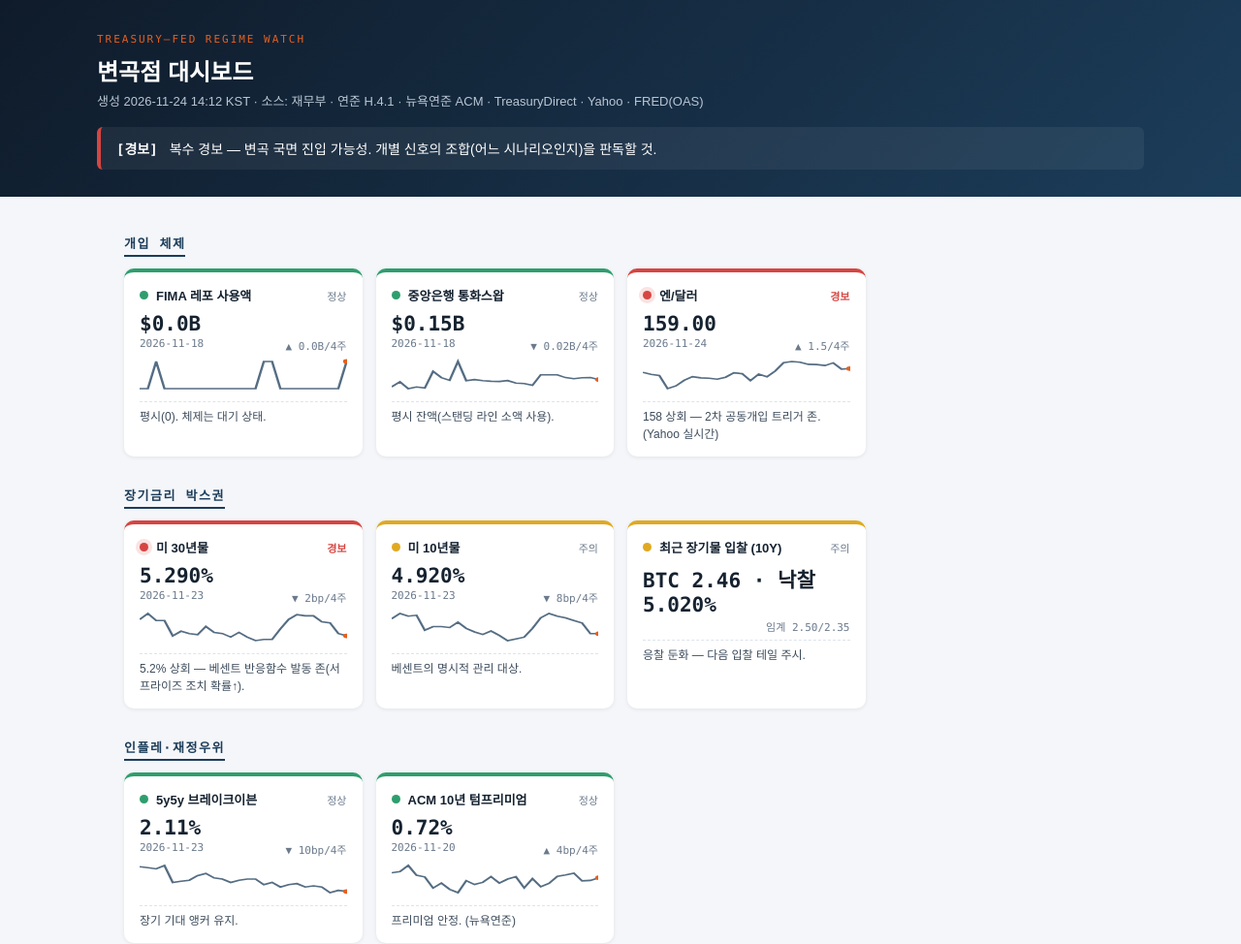
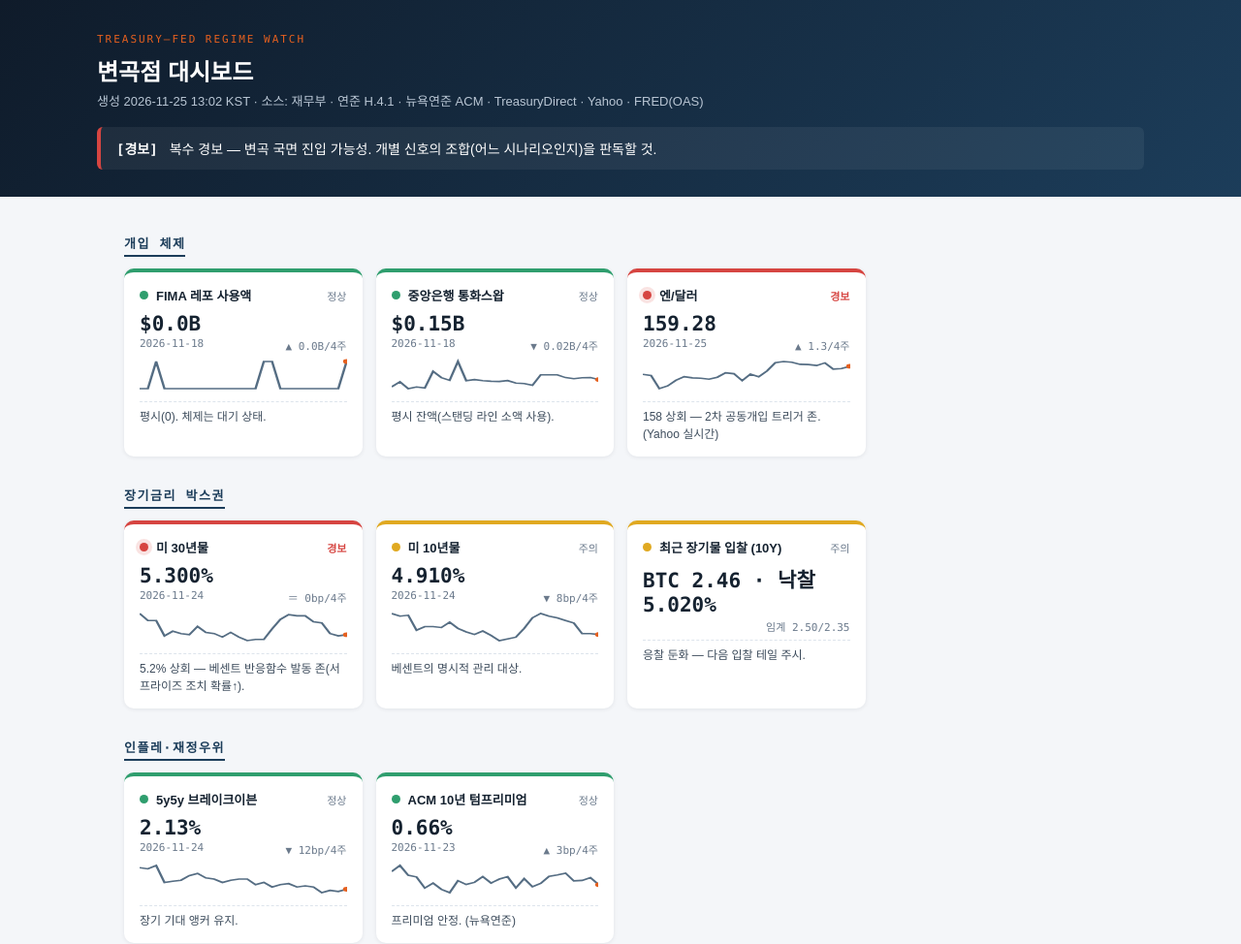
Before and after one commit to hoee213/macro-regime-watch, a plain HTML site: page docs/index.html in a window 1280 px wide. Shown: the top 974 px of the page at 97% size. Drawn offline with Linux system fonts and the light colour scheme.

Commit message:
대시보드 갱신 2026-11-25 13:02 KST

```diff
--- a/docs/index.html
+++ b/docs/index.html
@@ -68,7 +68,7 @@ body { background:var(--paper); color:var(--ink);
   <div class="wrap" style="padding:0;">
     <div class="eyebrow">Treasury–Fed Regime Watch</div>
     <h1>변곡점 대시보드</h1>
-    <div class="sub">생성 2026-11-24 14:12 KST · 소스: 재무부 · 연준 H.4.1 · 뉴욕연준 ACM · TreasuryDirect · Yahoo · FRED(OAS)</div>
+    <div class="sub">생성 2026-11-25 13:02 KST · 소스: 재무부 · 연준 H.4.1 · 뉴욕연준 ACM · TreasuryDirect · Yahoo · FRED(OAS)</div>
     <div class="regime st-red"><b>[경보]</b> 복수 경보 — 변곡 국면 진입 가능성. 개별 신호의 조합(어느 시나리오인지)을 판독할 것.</div>
   </div>
 </div>
@@ -104,9 +104,9 @@ body { background:var(--paper); color:var(--ink);
           <span class="card-name">엔/달러</span>
           <span class="card-status">경보</span>
         </div>
-        <div class="card-val">159.00</div>
-        <div class="card-meta"><span>2026-11-24</span><span>▲ 1.5/4주</span></div>
-        <svg class="spark" viewBox="0 0 140 34" preserveAspectRatio="none"><polyline points="0.0,14.2 5.6,16.3 11.2,17.4 16.8,31.0 22.4,28.2 28.0,22.4 33.6,18.6 39.2,19.9 44.8,20.2 50.4,21.2 56.0,19.2 61.6,14.6 67.2,15.6 72.8,22.7 78.4,16.1 84.0,18.7 89.6,12.7 95.2,4.2 100.8,3.0 106.4,3.8 112.0,5.9 117.6,6.1 123.2,7.1 128.8,4.4 134.4,10.8 140.0,10.3" /><circle cx="140.0" cy="10.3" r="2.4"/></svg>
+        <div class="card-val">159.28</div>
+        <div class="card-meta"><span>2026-11-25</span><span>▲ 1.3/4주</span></div>
+        <svg class="spark" viewBox="0 0 140 34" preserveAspectRatio="none"><polyline points="0.0,16.3 5.6,17.4 11.2,31.0 16.8,28.2 22.4,22.4 28.0,18.6 33.6,19.9 39.2,20.2 44.8,21.2 50.4,19.2 56.0,14.6 61.6,15.6 67.2,22.7 72.8,16.1 78.4,18.7 84.0,12.7 89.6,4.2 95.2,3.0 100.8,3.8 106.4,5.9 112.0,6.1 117.6,7.1 123.2,4.4 128.8,10.8 134.4,10.2 140.0,7.9" /><circle cx="140.0" cy="7.9" r="2.4"/></svg>
         <div class="card-note">158 상회 — 2차 공동개입 트리거 존. (Yahoo 실시간)</div>
       </div></div>
     <h2 class="grp">장기금리 박스권</h2>
@@ -117,9 +117,9 @@ body { background:var(--paper); color:var(--ink);
           <span class="card-name">미 30년물</span>
           <span class="card-status">경보</span>
         </div>
-        <div class="card-val">5.290%</div>
-        <div class="card-meta"><span>2026-11-23</span><span>▼ 2bp/4주</span></div>
-        <svg class="spark" viewBox="0 0 140 34" preserveAspectRatio="none"><polyline points="0.0,9.1 5.6,3.0 11.2,10.3 16.8,10.3 22.4,26.1 28.0,21.3 33.6,23.7 39.2,24.9 44.8,16.4 50.4,22.5 56.0,23.7 61.6,27.3 67.2,22.5 72.8,27.3 78.4,31.0 84.0,29.8 89.6,29.8 95.2,18.8 100.8,9.1 106.4,4.2 112.0,5.4 117.6,5.4 123.2,11.5 128.8,12.7 134.4,23.7 140.0,26.1" /><circle cx="140.0" cy="26.1" r="2.4"/></svg>
+        <div class="card-val">5.300%</div>
+        <div class="card-meta"><span>2026-11-24</span><span>＝ 0bp/4주</span></div>
+        <svg class="spark" viewBox="0 0 140 34" preserveAspectRatio="none"><polyline points="0.0,3.0 5.6,10.3 11.2,10.3 16.8,26.1 22.4,21.3 28.0,23.7 33.6,24.9 39.2,16.4 44.8,22.5 50.4,23.7 56.0,27.3 61.6,22.5 67.2,27.3 72.8,31.0 78.4,29.8 84.0,29.8 89.6,18.8 95.2,9.1 100.8,4.2 106.4,5.4 112.0,5.4 117.6,11.5 123.2,12.7 128.8,23.7 134.4,26.1 140.0,24.9" /><circle cx="140.0" cy="24.9" r="2.4"/></svg>
         <div class="card-note">5.2% 상회 — 베센트 반응함수 발동 존(서프라이즈 조치 확률↑).</div>
       </div>
       <div class="card st-yellow">
@@ -128,9 +128,9 @@ body { background:var(--paper); color:var(--ink);
           <span class="card-name">미 10년물</span>
           <span class="card-status">주의</span>
         </div>
-        <div class="card-val">4.920%</div>
-        <div class="card-meta"><span>2026-11-23</span><span>▼ 8bp/4주</span></div>
-        <svg class="spark" viewBox="0 0 140 34" preserveAspectRatio="none"><polyline points="0.0,8.4 5.6,3.0 11.2,5.7 16.8,4.8 22.4,20.2 28.0,16.5 33.6,16.5 39.2,17.5 44.8,12.0 50.4,18.4 56.0,22.0 61.6,24.7 67.2,21.1 72.8,25.6 78.4,31.0 84.0,29.2 89.6,27.4 95.2,18.4 100.8,7.5 106.4,3.0 112.0,5.7 117.6,7.5 123.2,10.2 128.8,12.9 134.4,23.8 140.0,23.8" /><circle cx="140.0" cy="23.8" r="2.4"/></svg>
+        <div class="card-val">4.910%</div>
+        <div class="card-meta"><span>2026-11-24</span><span>▼ 8bp/4주</span></div>
+        <svg class="spark" viewBox="0 0 140 34" preserveAspectRatio="none"><polyline points="0.0,3.0 5.6,5.7 11.2,4.8 16.8,20.2 22.4,16.5 28.0,16.5 33.6,17.5 39.2,12.0 44.8,18.4 50.4,22.0 56.0,24.7 61.6,21.1 67.2,25.6 72.8,31.0 78.4,29.2 84.0,27.4 89.6,18.4 95.2,7.5 100.8,3.0 106.4,5.7 112.0,7.5 117.6,10.2 123.2,12.9 128.8,23.8 134.4,23.8 140.0,24.7" /><circle cx="140.0" cy="24.7" r="2.4"/></svg>
         <div class="card-note">베센트의 명시적 관리 대상.</div>
       </div>
       <div class="card st-yellow">
@@ -152,9 +152,9 @@ body { background:var(--paper); color:var(--ink);
           <span class="card-name">5y5y 브레이크이븐</span>
           <span class="card-status">정상</span>
         </div>
-        <div class="card-val">2.11%</div>
-        <div class="card-meta"><span>2026-11-23</span><span>▼ 10bp/4주</span></div>
-        <svg class="spark" viewBox="0 0 140 34" preserveAspectRatio="none"><polyline points="0.0,4.2 5.6,5.3 11.2,6.5 16.8,3.0 22.4,20.5 28.0,19.3 33.6,18.2 39.2,13.5 44.8,11.2 50.4,15.8 56.0,17.0 61.6,20.5 67.2,18.2 72.8,17.0 78.4,17.0 84.0,22.8 89.6,20.5 95.2,25.2 100.8,22.8 106.4,21.7 112.0,25.2 117.6,24.0 123.2,25.2 128.8,31.0 134.4,28.7 140.0,29.8" /><circle cx="140.0" cy="29.8" r="2.4"/></svg>
+        <div class="card-val">2.13%</div>
+        <div class="card-meta"><span>2026-11-24</span><span>▼ 12bp/4주</span></div>
+        <svg class="spark" viewBox="0 0 140 34" preserveAspectRatio="none"><polyline points="0.0,5.3 5.6,6.5 11.2,3.0 16.8,20.5 22.4,19.3 28.0,18.2 33.6,13.5 39.2,11.2 44.8,15.8 50.4,17.0 56.0,20.5 61.6,18.2 67.2,17.0 72.8,17.0 78.4,22.8 84.0,20.5 89.6,25.2 95.2,22.8 100.8,21.7 106.4,25.2 112.0,24.0 117.6,25.2 123.2,31.0 128.8,28.7 134.4,29.8 140.0,27.5" /><circle cx="140.0" cy="27.5" r="2.4"/></svg>
         <div class="card-note">장기 기대 앵커 유지.</div>
       </div>
       <div class="card st-green">
@@ -163,9 +163,9 @@ body { background:var(--paper); color:var(--ink);
           <span class="card-name">ACM 10년 텀프리미엄</span>
           <span class="card-status">정상</span>
         </div>
-        <div class="card-val">0.72%</div>
-        <div class="card-meta"><span>2026-11-20</span><span>▲ 4bp/4주</span></div>
-        <svg class="spark" viewBox="0 0 140 34" preserveAspectRatio="none"><polyline points="0.0,10.5 5.6,9.3 11.2,3.0 16.8,13.1 22.4,14.8 28.0,26.3 33.6,21.2 39.2,27.6 44.8,31.0 50.4,18.7 56.0,22.6 61.6,20.4 67.2,14.5 72.8,21.1 78.4,17.0 84.0,14.6 89.6,26.1 95.2,16.5 100.8,25.0 106.4,21.4 112.0,14.2 117.6,12.7 123.2,10.9 128.8,18.9 134.4,18.4 140.0,15.6" /><circle cx="140.0" cy="15.6" r="2.4"/></svg>
+        <div class="card-val">0.66%</div>
+        <div class="card-meta"><span>2026-11-23</span><span>▲ 3bp/4주</span></div>
+        <svg class="spark" viewBox="0 0 140 34" preserveAspectRatio="none"><polyline points="0.0,9.3 5.6,3.0 11.2,13.1 16.8,14.8 22.4,26.3 28.0,21.2 33.6,27.6 39.2,31.0 44.8,18.7 50.4,22.6 56.0,20.4 61.6,14.5 67.2,21.1 72.8,17.0 78.4,14.6 84.0,26.1 89.6,16.5 95.2,25.0 100.8,21.4 106.4,14.2 112.0,12.7 117.6,10.9 123.2,18.9 128.8,18.4 134.4,15.6 140.0,22.8" /><circle cx="140.0" cy="22.8" r="2.4"/></svg>
         <div class="card-note">프리미엄 안정. (뉴욕연준)</div>
       </div></div>
     <h2 class="grp">AI 크레딧</h2>
```
Also changed, not shown: docs/signals.json (+24 -24 lines).
